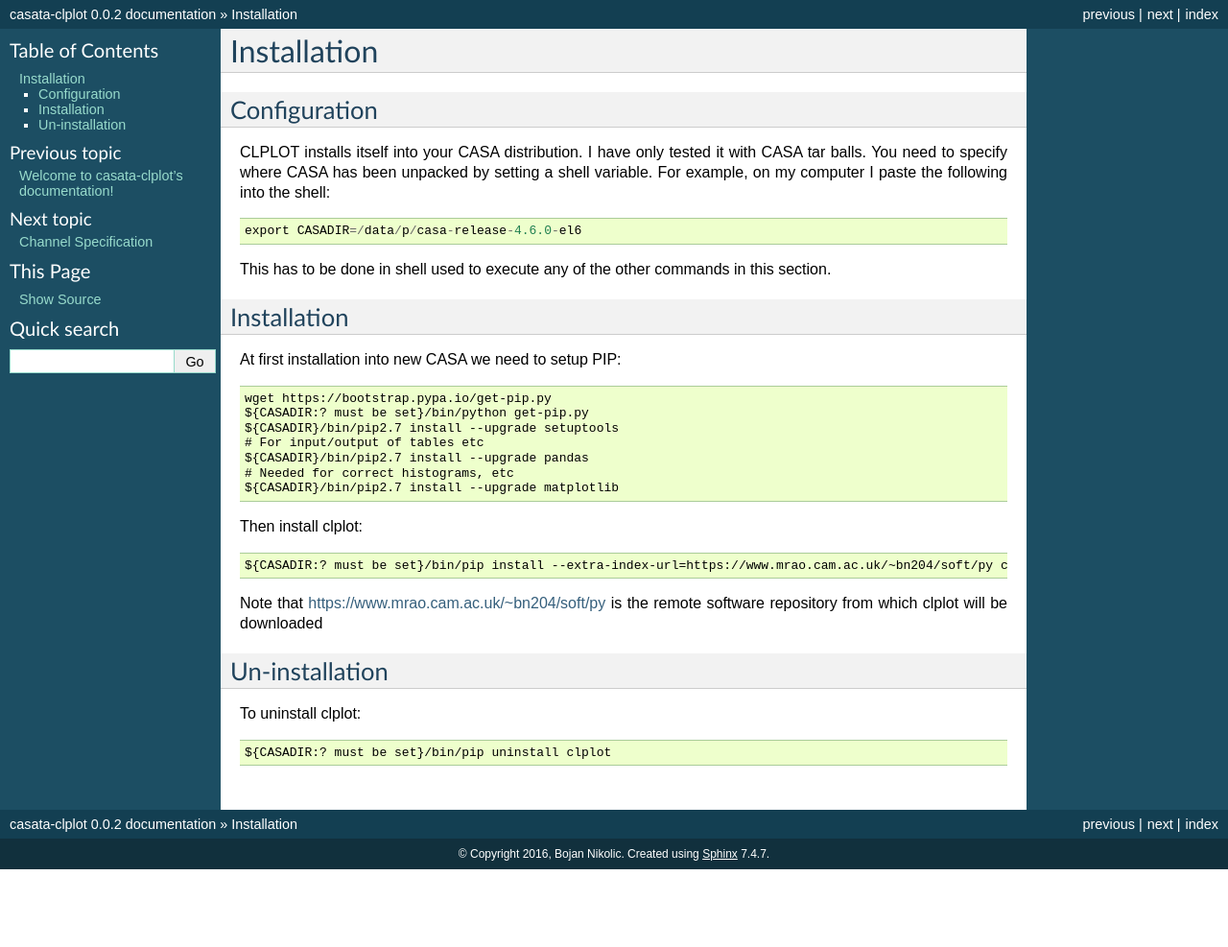
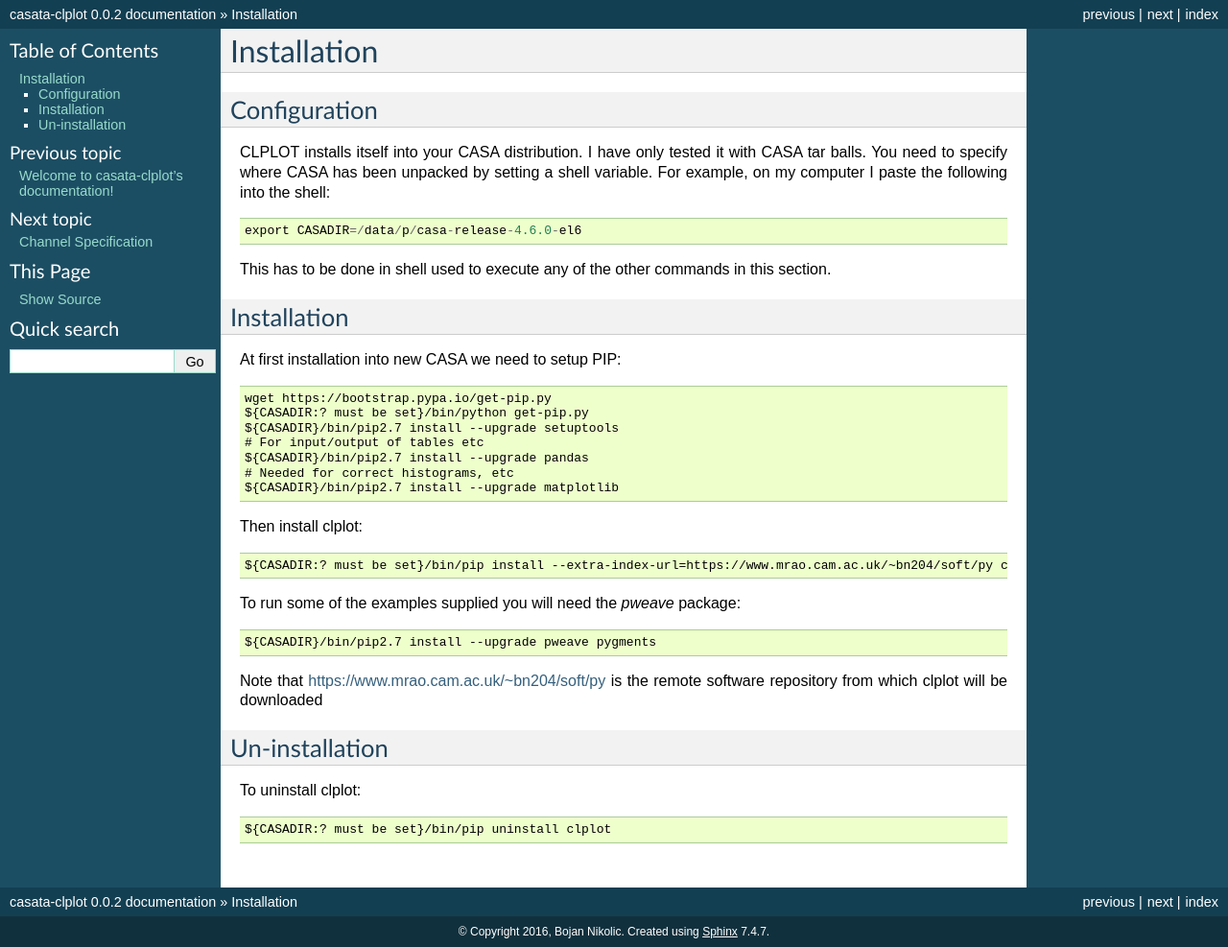
Before and after one commit to bnikolic/casata, a Sphinx documentation site: the page built from clplot/doc/install.rst, in a window 1280 px wide. Shown: the whole page at 96% size. Built offline with Sphinx 7.4.7, drawn with Linux system fonts in a browser that asks for light colours; before the commit the page ends 906 px from its top, so only the background shows below that.

```diff
--- a/clplot/doc/install.rst
+++ b/clplot/doc/install.rst
@@ -31,6 +31,10 @@
 
   ${CASADIR:? must be set}/bin/pip install --extra-index-url=https://www.mrao.cam.ac.uk/~bn204/soft/py clplot
 
+To run some of the examples supplied you will need the `pweave` package::
+
+  ${CASADIR}/bin/pip2.7 install --upgrade pweave pygments
+
 
 Note that https://www.mrao.cam.ac.uk/~bn204/soft/py is the remote
 software repository from which clplot will be downloaded
```
Also changed, not shown: 1 other file.
